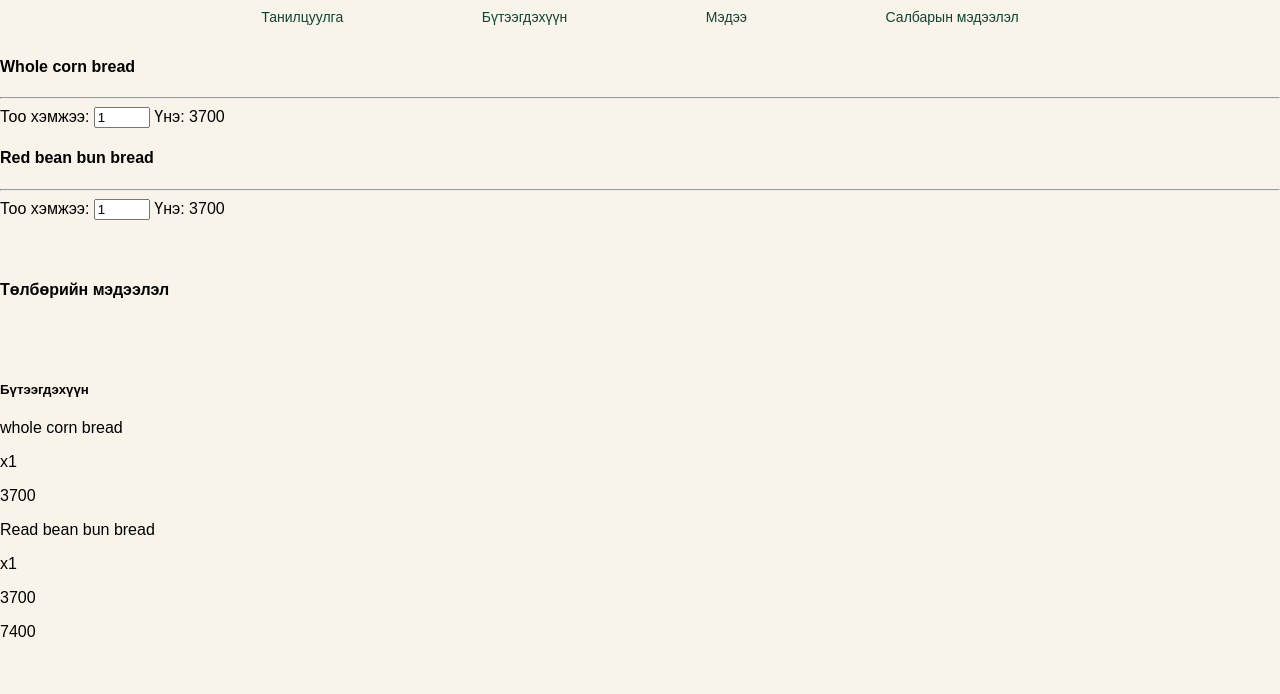
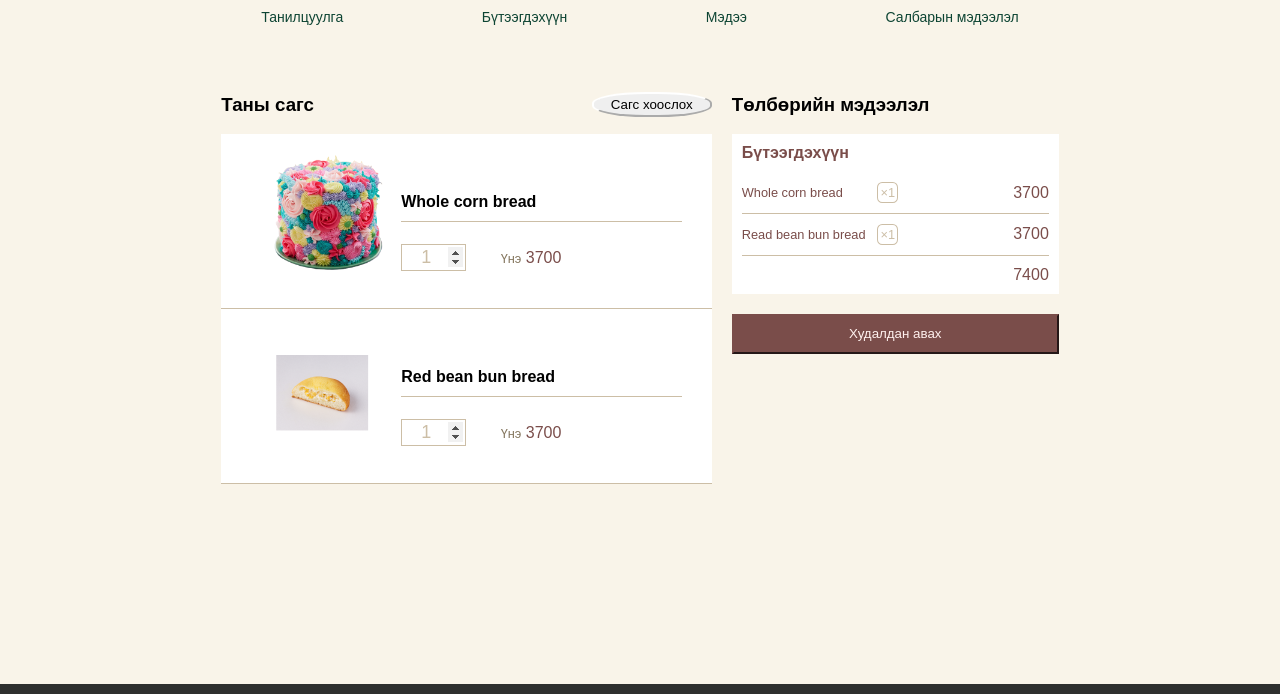
Before and after one commit to Oonoo19/TLJ-Web-NUM, a plain HTML site: page pages/cart.html in a window 1280 px wide. Shown: the part 85-779 px from the top of the page. Drawn offline with Linux system fonts and the light colour scheme.

Commit message:
cart and favourite css

```diff
--- a/pages/cart.html
+++ b/pages/cart.html
@@ -6,52 +6,210 @@
         <meta name="description" content="Tous les Jours bakery products, order product, cake, bread">
         <meta name="viewport" content="width=device-width, initial-scale=1.0">
         <link rel="stylesheet" href="../style.css">
+        <style>
+            section{
+                display: flex;
+                flex-direction: row;
+                justify-content: space-around;
+                width: 67%;
+                margin: 150px auto;
+            }
+            .left-container{
+                flex-direction: column;
+                flex: 1.5;
+                margin: 10px;
+            }
+            .right-container{
+                flex-direction: column;
+                flex: 1;
+                margin: 10px;
+            }
+            .cart-header:nth-child(1){
+                display: flex;
+                align-items: center;
+                flex-direction: row;
+                justify-content: space-between;
+            }
+            .cart-box{
+                /*grid-template-columns: repeat(auto-fit,minmax(200px,1fr)) */
+                display: flex;
+                flex-direction: row;
+                align-items: center;
+                background-color: #ffffff;
+                padding:10px 30px;
+                margin: 0px;
+                border-bottom:1px solid #CCBEA6;
+            }
+            .left{
+                flex: 0.5;
+                flex-direction: column;
+            }
+            .right{
+                flex: 2;
+            }
+            .cart-btn:nth-child(2){
+                width: 120px;
+                height: 25px;
+                border-radius: 45%;
+                border-color: #ffffff;
+                cursor: pointer;
+            }
+            .cart-btn:nth-child(1){
+                min-width: 100%;
+                height: 40px;
+                background-color:#7A4D4A ;
+                color: #fff1ee;
+                cursor: pointer;
+                border-color: #7A4D4A;
+            }
+            #product-quantity{
+                border: 1px solid #CCBEA6;
+                max-width: 80px;
+                padding: 2px;
+                text-align: center;
+                font-size: 18px;
+            }
+            /* Show spin box arrows of number input field */
+         /* Show spin box arrows of number input field */
+            input[type=number]::-webkit-outer-spin-button,
+            input[type=number]::-webkit-inner-spin-button {
+                opacity: 1;
+                color: #CCBEA6;
+            }
+            input[type=number] {
+                -moz-appearance: textfield;
+                appearance: textfield;
+                color: #CCBEA6;
+            }
+            .right h4{
+                padding: 0px 0px 10px 0px;
+                border-bottom: 1px solid #CCBEA6;
+            }
+            label{
+                margin: 0px 0px 0px 30px;
+                color: #7A4D4A;
+
+            }
+            .price{
+                font-size: 0.8rem;
+                color: #84765e;
+            }
+            .cart-info{
+                display: flex;
+                flex-direction: column;
+                background-color: #ffffff;
+                padding:10px 10px;
+                margin-bottom: 20px;
+            }
+            .cal_out{
+                flex-direction: column;
+
+            }
+            .calculate_sec{
+                display: flex;
+                align-items: center;
+                flex-direction: row;
+                border-bottom: 1px solid #CCBEA6;
+            }
+            .total p{
+                margin:10px 0px 0px 0px;
+                text-align: end;
+                color: #7A4D4A;
+            }
+            .calculate_sec p {
+                flex: 1;
+                font-size: 0.8rem;
+                color: #7A4D4A;
+            }
+            .cart-info h4{
+                margin: 0px;
+                padding-bottom: 10px;
+                color: #7A4D4A;
+            }
+            .product-price{
+                color: #7A4D4A;
+            }
+            .calculate_sec .count{
+                border: 1px solid #CCBEA6;
+                border-radius: 25%;
+                padding: 2px 2px ;
+                text-align: center;
+                color: #CCBEA6;
+            }
+        </style>
     </head>
     <body>
         <main-header></main-header>
         <section>
-            <H4>Таны сагс</H4>
-            <button type="button">Сагс хоослох</button>
-        </section>
-        <section>
-            <article>
+
+            <article class="left-container">
+                <div class="cart-header">
+                    <H3>Таны сагс</H3>
+                    <button type="button" class="cart-btn">Сагс хоослох</button>
+                </div>
+                <div>
+                    <div class="cart-box">
+                        <div class="left">
+                            <img src="/images/1.png" alt="" width="150" height="150">
+                        </div>
+                        <div class="right">
                             <h4>Whole corn bread</h4>
-                <hr>
+                            <form action="add-to-cart.php" method="post" class="form">
+                                <input type="number" id="product-quantity" name="product-quantity" min="1" max="10" value="1">
+                                <label for="product-price"><span class="price">Үнэ</span> 3700</label>
+                            </form>
+                        </div>
+
+                    </div>
+
+                    <div class="cart-box">
+                        <div class="left">
+                            <img src="/images/bread1.webp" alt="" width="150" height="150">
+                        </div>
+                        <div class="right">
+                            <h4>Red bean bun bread</h4>
                             <form action="add-to-cart.php" method="post">
-                    <label for="product-quantity">Тоо хэмжээ:</label>
                                 <input type="number" id="product-quantity" name="product-quantity" min="1" max="10" value="1">
-                    <label for="product-price">Үнэ: 3700</label>
+                                <label for="product-price"><span class="price">Үнэ</span> 3700</label>
                             </form>
+                        </div>
+
+                    </div>
+
+                </div>
             </article>
-            <article>
-                <h4>Red bean bun bread</h4>
-                <hr>
-                <form action="add-to-cart.php" method="post">
-                    <label for="product-quantity">Тоо хэмжээ:</label>
-                    <input type="number" id="product-quantity" name="product-quantity" min="1" max="10" value="1">
-                    <label for="product-price">Үнэ: 3700</label>
-                </form>
-            </article>
-        </section>
-        <section>
-            <h4>Төлбөрийн мэдээлэл</h4>
-        </section>
-        <section>
-            <h5>Бүтээгдэхүүн</h5>
+
+            <article class="right-container">
+                <div class="cart-header">
+                    <h3>Төлбөрийн мэдээлэл</h3>
+                </div>
+
+                <div class="cart-info">
                     <div>
-                <p>whole corn bread</p>
-                <p id="quantity-display">x1</p>
+                        <h4>Бүтээгдэхүүн</h4>
+                    </div>
+                    <div class="cal_out">
+                        <div class="calculate_sec">
+                            <p>Whole corn bread</p>
+                            <p><span class="count">&times;1</span></p>
                             <span class="product-price">3700</span>
                         </div>
-            <div>
+
+                        <div class="calculate_sec">
                             <p>Read bean bun bread</p>
-                <p id="quantity-display">x1</p>
+                            <p><span class="count">&times;1</span></p>
                             <span class="product-price">3700</span>
                         </div>
-            <div><p>7400</p></div>
-        </section>
-        <section>
-            <button type="button">Худалдан авах</button>
+
+                        <div class="total"><p>7400</p></div>
+                    </div>
+                </div>
+                <div>
+                    <button type="button" class="cart-btn">Худалдан авах</button>
+                </div>
+
+            </article>
+
         </section>
         <main-footer></main-footer>
     </body>
```
Also changed, not shown: pages/favorites.html (+3 -6 lines), pages/register.html (+2 -4 lines). Lines whose indentation alone changed are shown as unchanged.
